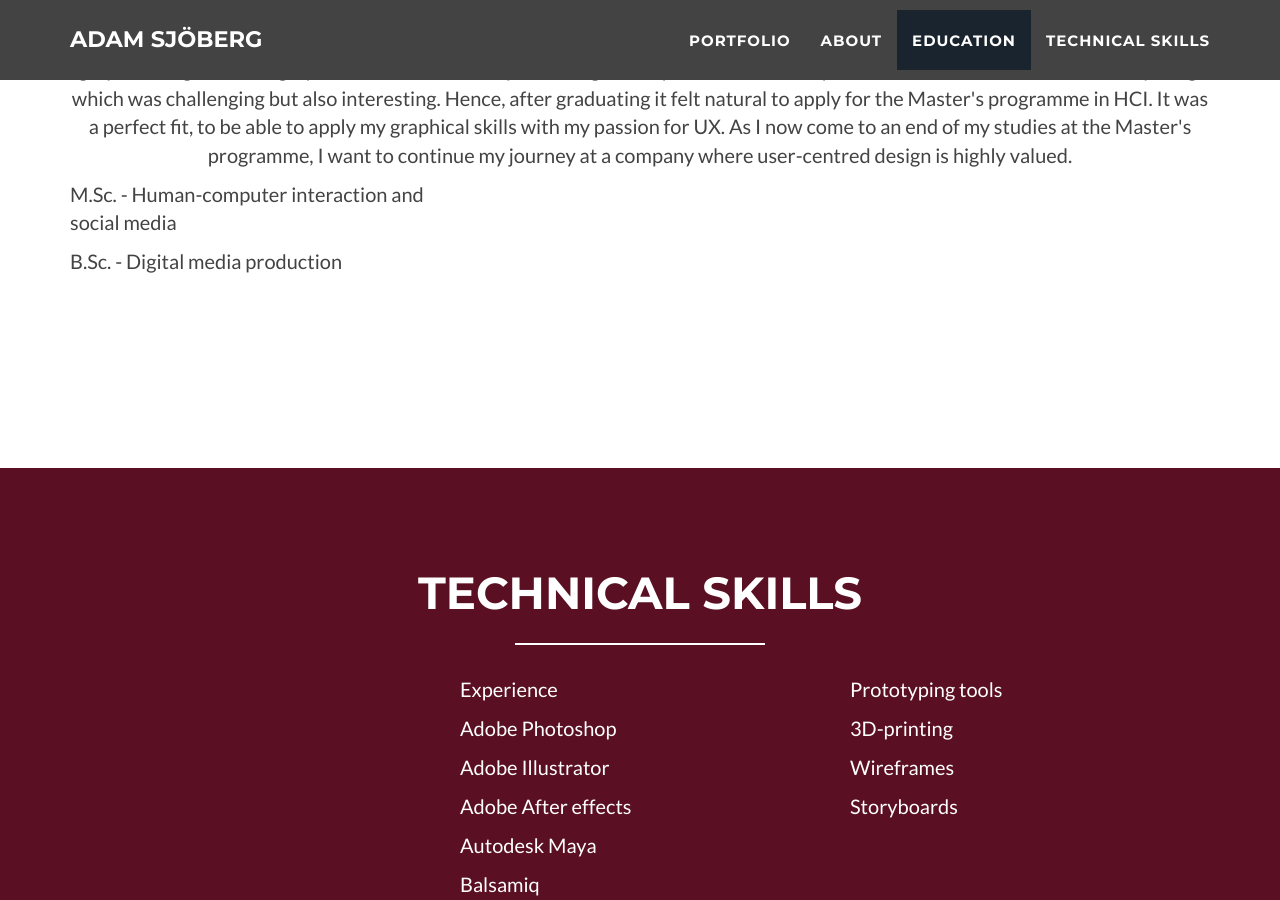
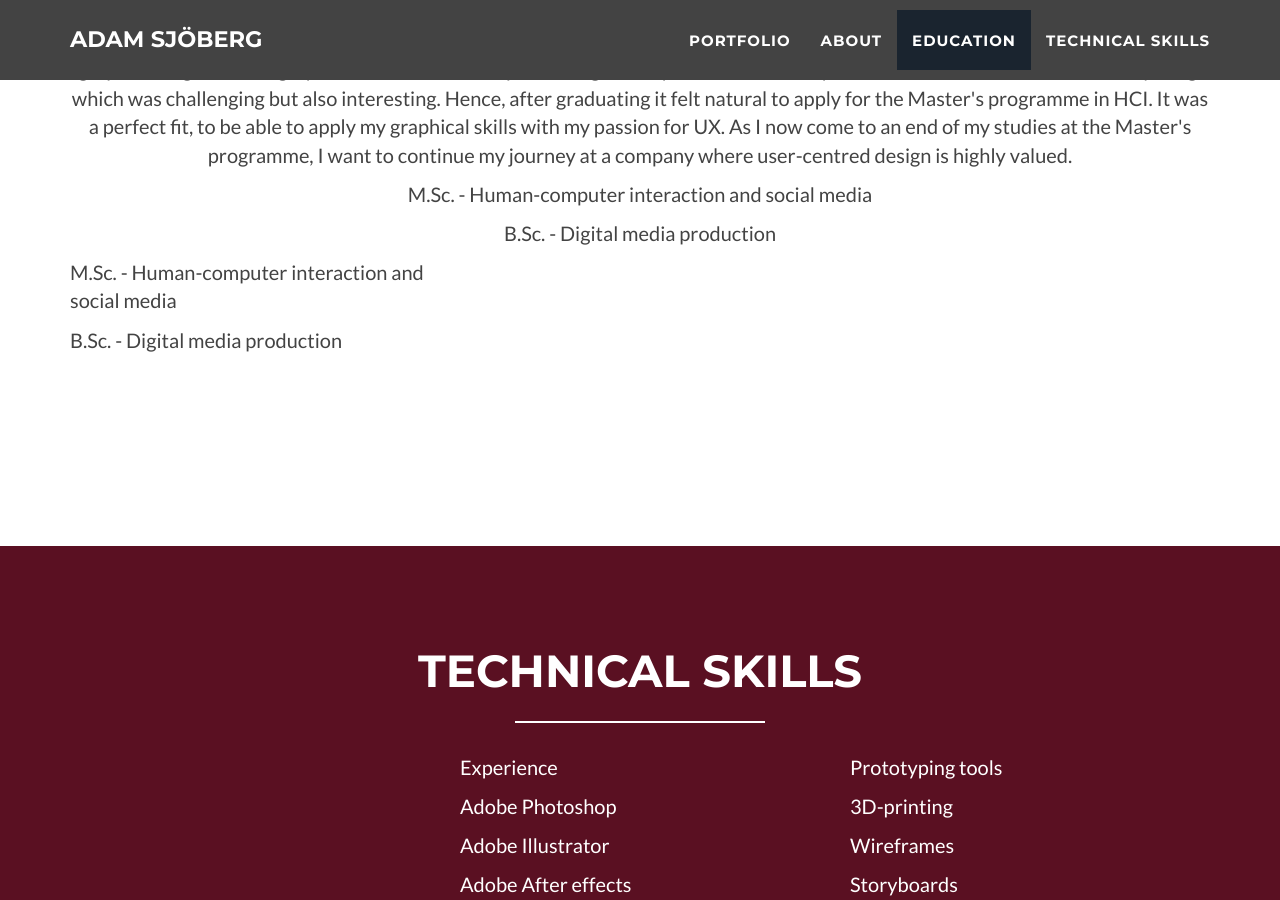
Before and after one commit to Adamsjoberg/Adamsjoberg.github.io, a Jekyll site: the page built from index.html, in a window 1280 px wide and 900 px high, scrolled down 2557 px. Built offline with Jekyll 4.4.1, drawn with Linux system fonts in a browser that asks for light colours.

Commit message:
centred text

```diff
--- a/_includes/education.html
+++ b/_includes/education.html
@@ -16,6 +16,8 @@
                     It was a perfect fit, to be able to apply my graphical skills with my passion for UX.
                     As I now come to an end of my studies at the Master's programme, I want to continue my journey at a company
                     where user-centred design is highly valued.</p>
+                    <p>M.Sc. - Human-computer interaction and social media</p>
+                    <p>B.Sc. - Digital media production</p>
                 </div>
                 <div class="col-lg-4">
                   <p>M.Sc. - Human-computer interaction and social media</p>
```
